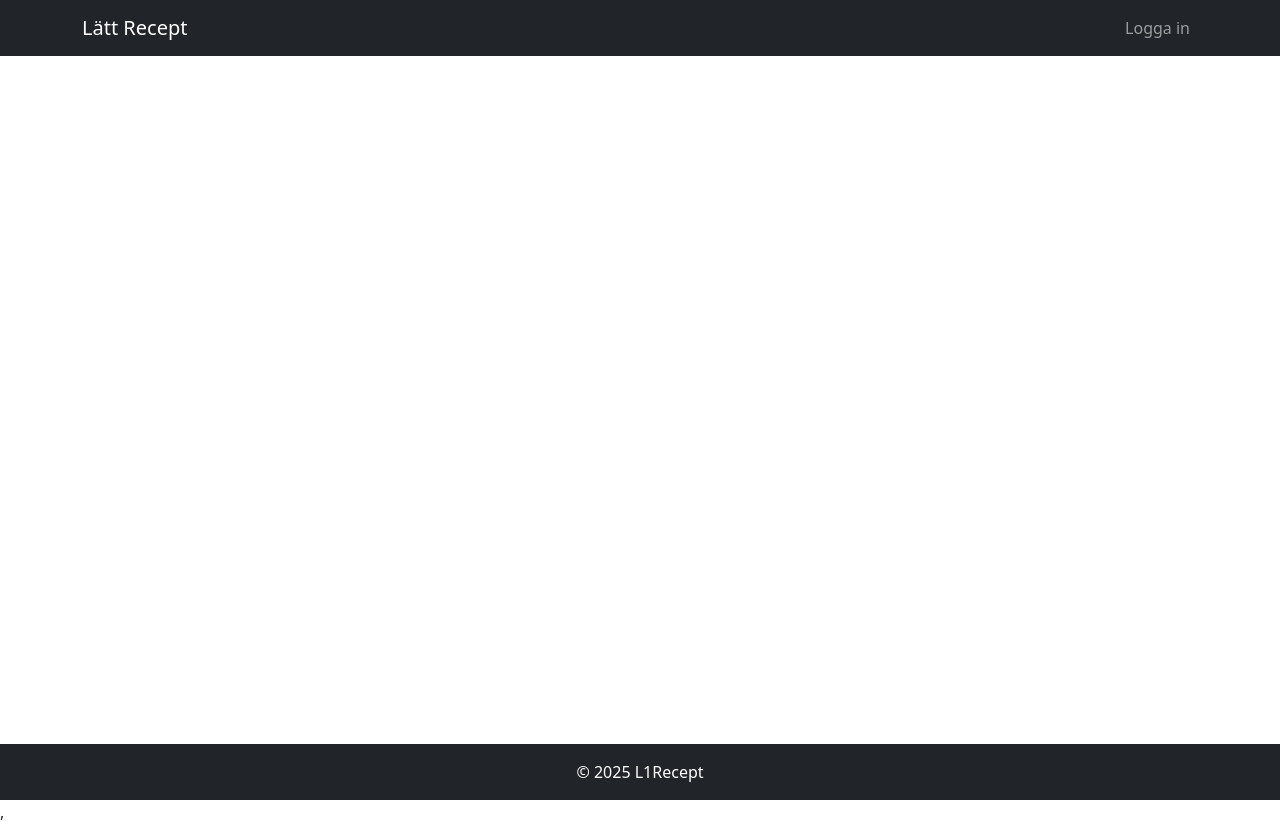
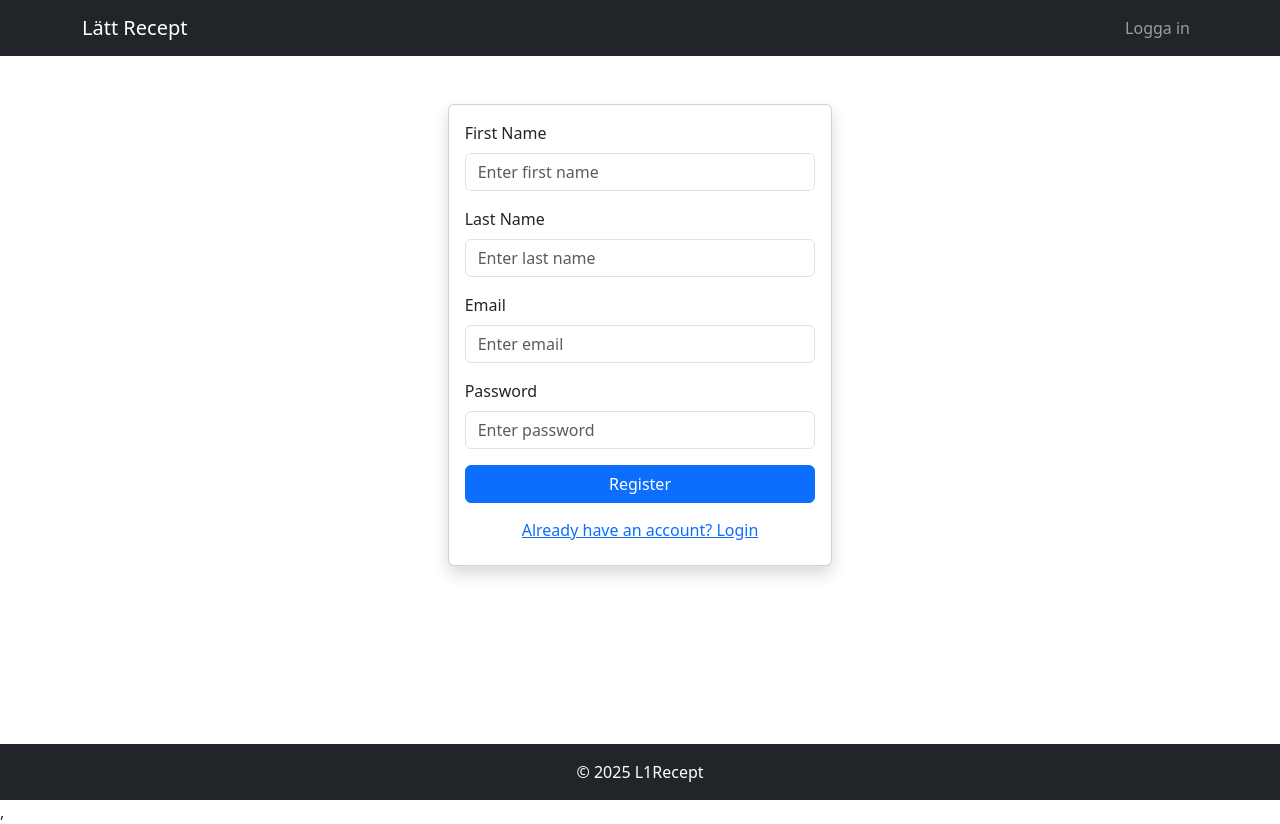
Before and after one commit to kodpelle/l1recept, a React app: page /register in a window 1280 px wide. Built offline with nearby package versions, Linux system fonts and the light colour scheme; no server answers; the HTML template or start-up script is replaced by a standard one.

Commit message:
Fix registration form and enhance error handling in auth service

```diff
--- a/src/pages/RegisterPage.tsx
+++ b/src/pages/RegisterPage.tsx
@@ -1,12 +1,12 @@
 import { useState } from 'react';
 import { useNavigate } from 'react-router-dom';
 import { register } from '../services/auth';
-
+import { Container, Row, Col, Card, Form, Button } from "react-bootstrap";
 
 
 function registerPage() {
 
-    const [emali, setEmail] = useState('');
+    const [email, setEmail] = useState('');
     const [password, setPassword] = useState('');
     const [firstName, setFirstName] = useState('');
     const [lastName, setLastName] = useState('');
@@ -15,7 +15,7 @@ function registerPage() {
     async function handleSubmit(e: React.FormEvent) {
         e.preventDefault();
         try {
-            await register(emali, password, firstName, lastName);
+            await register(email, password, firstName, lastName);
             navigate('/login');
         } catch (error) {
             console.error(error);
@@ -23,7 +23,72 @@ function registerPage() {
         }
     }
     return (
-        <>    </>
+        <Container className="d-flex flex-column align-items-center justify-content-center">
+            <Row>
+                <Col>
+                    <Card className="mt-5 d-flex flex-column align-items-center justify-content-center shadow">
+                        <Card.Body>
+                            <form onSubmit={handleSubmit}>
+                                <Form.Group className="mb-3" controlId="formFirstName">
+                                    <Form.Label>First Name</Form.Label>
+                                    <Form.Control
+                                        type="text"
+                                        placeholder="Enter first name"
+                                        value={firstName}
+                                        onChange={(e) => setFirstName(e.target.value)}
+                                        required
+                                    />
+                                </Form.Group>
+
+                                <Form.Group className="mb-3" controlId="formLastName">
+                                    <Form.Label>Last Name</Form.Label>
+                                    <Form.Control
+                                        type="text"
+                                        placeholder="Enter last name"
+                                        value={lastName}
+                                        onChange={(e) => setLastName(e.target.value)}
+                                        required
+                                    />
+                                </Form.Group>
+
+                                <Form.Group className="mb-3" controlId="formEmail">
+                                    <Form.Label>Email</Form.Label>
+                                    <Form.Control
+                                        type="email"
+                                        placeholder="Enter email"
+                                        value={email}
+                                        onChange={(e) => setEmail(e.target.value)}
+                                        required
+                                    />
+                                </Form.Group>
+
+                                <Form.Group className="mb-3" controlId="formPassword">
+                                    <Form.Label>Password</Form.Label>
+                                    <Form.Control
+                                        type="password"
+                                        placeholder="Enter password"
+                                        value={password}
+                                        onChange={(e) => setPassword(e.target.value)}
+                                        required
+                                    />
+                                </Form.Group>
+
+                                <Button variant="primary" type="submit" className="w-100">
+                                    Register
+                                </Button>
+                                <Button
+                                    variant="link"
+                                    className="w-100 mt-2"
+                                    onClick={() => navigate("/login")}
+                                >
+                                    Already have an account? Login
+                                </Button>
+                            </form>
+                        </Card.Body>
+                    </Card>
+                </Col>
+            </Row>
+        </Container>
 
     );
 }
--- a/src/services/auth.ts
+++ b/src/services/auth.ts
@@ -19,11 +19,14 @@ export async function getCurrentUser() {
 }
 
 export async function register(email: string, password: string, firstName: string, lastName: string) {
-  const response = await fetch("/api/register", {
+  const response = await fetch("/api/users", {
     method: "POST",
     headers: { "Content-Type": "application/json" },
     body: JSON.stringify({ email, password, firstName, lastName }),
   });
-  if (!response.ok) throw new Error("Registration failed");
+  if (!response.ok) {
+    const errorData = await response.text();
+    throw new Error(`Registration failed (${response.status}): ${errorData}`);
+  }
   return response.json();
 }
```
